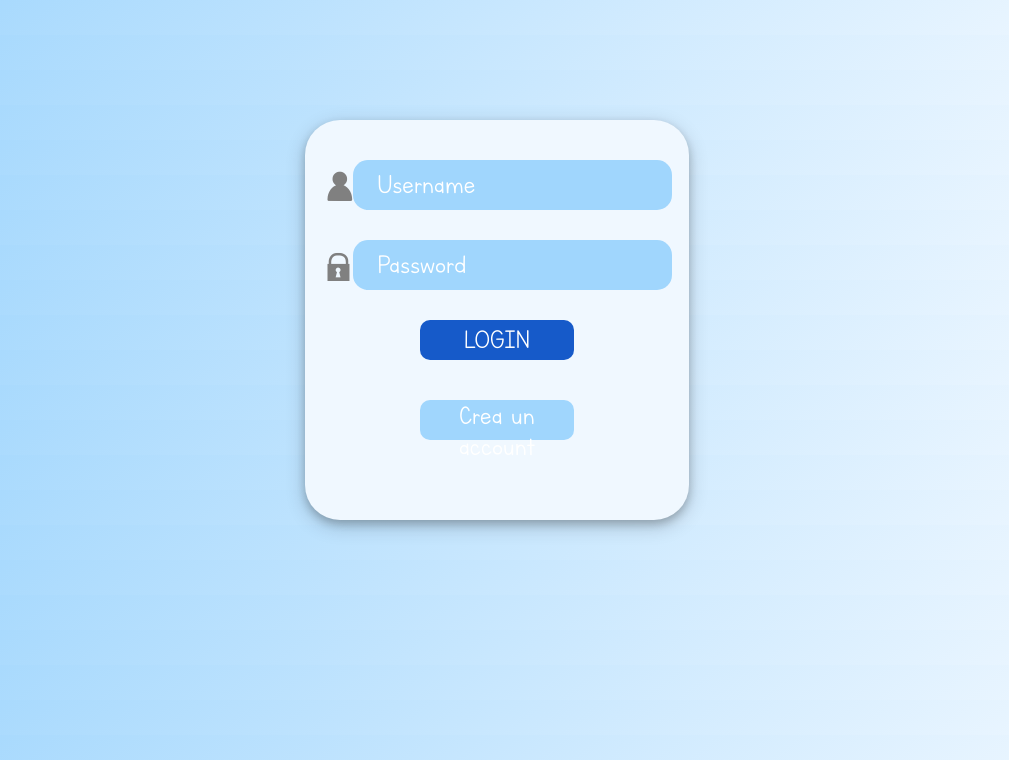
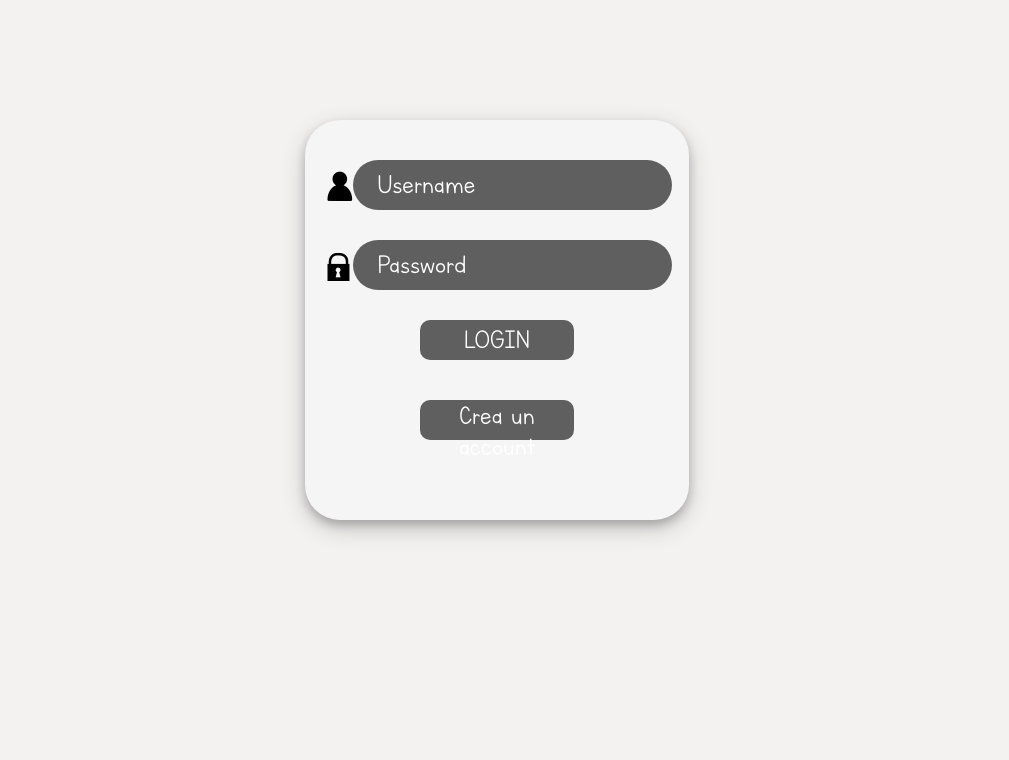
Before and after one commit to rhxto/Buds-note, a PHP site: page /html/login.html in a window 1280 px wide. Shown: the top 760 px of the page, without its empty margins (143-1152 px from the left). Run offline with PHP 8.4, Linux system fonts and the light colour scheme.

Commit message:
index.html e cambio colori

```diff
--- a/html/login.html
+++ b/html/login.html
@@ -8,6 +8,7 @@
     <script src="login.js"></script>
     <link rel="stylesheet" type="text/css" href="stylesheets/form.css" />
     <link rel="stylesheet" type="text/css" href="stylesheets/positions.css" />
+    <link rel="stylesheet" type="text/css" href="stylesheets/main.css" />
   </head>
   <body>
 
@@ -27,7 +28,7 @@
         </div>
       </form>
       <button onclick="testInput()" id="btn" class="button top50 left30 width40 height10">LOGIN</button>
-      <button onclick="window.location.href='register.html'" id="btn" class="button top70 left30 width40 height10" style="background-color: #A0D6FD">Crea un account</button>
+      <button onclick="window.location.href='register.html'" id="btn" class="button top70 left30 width40 height10">Crea un account</button>
     </div>
   </body>
 </html>
--- a/html/register.html
+++ b/html/register.html
@@ -8,6 +8,7 @@
     <script src="register.js"></script>
     <link rel="stylesheet" type="text/css" href="stylesheets/form.css" />
     <link rel="stylesheet" type="text/css" href="stylesheets/positions.css" />
+    <link rel="stylesheet" type="text/css" href="stylesheets/main.css" />
   </head>
   <body>
 
--- a/html/stylesheets/form.css
+++ b/html/stylesheets/form.css
@@ -1,27 +1,9 @@
-@font-face {
-font-family: font_text;
-src: url(fonts/Letters_for_Learners.ttf);
-}
-@font-face {
-font-family: font_icons;
-src: url(fonts/Icons_South_St.ttf);
-}
-
-*:hover, *:focus {
-  outline: none !important;
-  //rimuove linee blu di selezione in chrome
-}
-
-div{
-  display: block;
-}
-
 .icon {
   font-family:font_icons;
   font-size:25px;
   position: absolute;
   left: -35px;
-  color: grey;
+  color: black;
 }
 .field {
   font-family: font_text;
@@ -31,34 +13,28 @@ div{
 
   position: absolute;
   height: 50px;
-  border-radius: 15px;
-  background: #A0D6FD;
+  border-radius: 25px;
+  background: #5f5f5f;
   display: flex;
   justify-content: center;
   align-items: center;
   padding: 0 25px;
   border-style: hidden;
 }
-.field:hover, .field:focus, .icon:hover, .icon:focus {
-  color: black;
-}
 .field:active{
-  box-shadow: 0 4px 8px 0 rgba(0, 0, 0, 0.2), 0 6px 20px 0 rgba(0, 0, 0, 0.19);
+  box-shadow: 0 5px 10px 0 rgba(0, 0, 0, 0.2), 0 8px 24px 0 rgba(0, 0, 0, 0.19);
 }
 .txtinput {
   position: absolute;
   width: 90%;
   height: 50px;
-  border-radius: 15px;
-  background: #A0D6FD;
+  border-radius: 25px;
+  background: #5f5f5f;
   display: flex;
   justify-content: center;
   align-items: center;
   padding: 0 25px;
   border-style: hidden;
-}
-.txtinput:hover, .txtinput:focus {
-  color: black;
 }
 #login {
   width: 30%;
@@ -70,8 +46,8 @@ div{
   border-radius: 35px;
   display: flex;
   align-content: center;
-  background-color: #f0f8ff;
-  box-shadow: 0 4px 8px 0 rgba(0, 0, 0, 0.2), 0 6px 20px 0 rgba(0, 0, 0, 0.19);
+  background-color: whitesmoke;
+  box-shadow: 0 5px 10px 0 rgba(0, 0, 0, 0.2), 0 8px 24px 0 rgba(0, 0, 0, 0.19);
 }
 
 .button {
@@ -83,10 +59,12 @@ div{
 .button:hover{
   cursor: grab;
   box-shadow: 0 4px 8px 0 rgba(0, 0, 0, 0.2), 0 6px 20px 0 rgba(0, 0, 0, 0.19);
+  background-color: black;
 }
 .button:active {
   cursor: grabbing;
   box-shadow: 0 8px 16px 0 rgba(0, 0, 0, 0.2), 0 6px 20px 0 rgba(0, 0, 0, 0.19);
+  background-color: black;
 }
 .warning {
   font-family: font_text;
@@ -95,32 +73,19 @@ div{
   text-align: center;
   text-transform: uppercase;
 }
-::placeholder { /* Chrome, Firefox, Opera, Safari 10.1+ */
-  color: white;
-  opacity: 1; /* Firefox */
-}
-
-:-ms-input-placeholder { /* Internet Explorer 10-11 */
-  color: white;
-}
-
-::-ms-input-placeholder { /* Microsoft Edge */
-  color: white;
-}
 input {
   font-family: font_text;
   font-size: 30px;
   color: white;
-  background-color: grey;
+  background-color: #5f5f5f;
 }
 button {
   font-family: font_text;
   font-size: 30px;
   color: white;
-  background-color: #165ac9;
+  background-color: #5f5f5f;
   border: none;
 }
 body {
   text-align: center;
-  background-image: linear-gradient(141deg, #A0D6FD, #f0f8ff);
 }
--- /dev/null
+++ b/html/stylesheets/main.css
@@ -0,0 +1,61 @@
+@font-face {
+font-family: font_text;
+src: url(fonts/Letters_for_Learners.ttf);
+}
+@font-face {
+font-family: font_icons;
+src: url(fonts/Icons_South_St.ttf);
+}
+*:hover, *:focus {
+  outline: none !important;
+  //rimuove linee blu di selezione in chrome
+}
+
+div{
+  display: block;
+}
+body {
+  background-color: #F4F1F1;
+}
+
+.navbar {
+  position:relative;
+  font-size:30px;
+  background-color:#5f5f5f;
+  color:white;
+  width:98.5%;
+  padding:10px 15px 60px 15px !important;
+  font-family: font_text;
+}
+.navbar a {
+  padding:10px 15px 10px 15px !important;
+  text-decoration: none !important;
+  color: white;
+}
+.navbar a:hover, a:active, a:focus{
+  background-color: black;
+}
+.stickyNavbar {   //da implementare
+  position: sticky;
+  top: 0px;
+  width: 100%;
+  position: -webkit-sticky; // for iOS
+}
+.navbar-right {
+  float: right !important;
+}
+.navbar-left {
+  float: left !important;
+}
+::placeholder { /* Chrome, Firefox, Opera, Safari 10.1+ */
+  color: white;
+  opacity: 1; /* Firefox */
+}
+
+:-ms-input-placeholder { /* Internet Explorer 10-11 */
+  color: white;
+}
+
+::-ms-input-placeholder { /* Microsoft Edge */
+  color: white;
+}
```
Also changed, not shown: index.html (+12 -1 lines).
